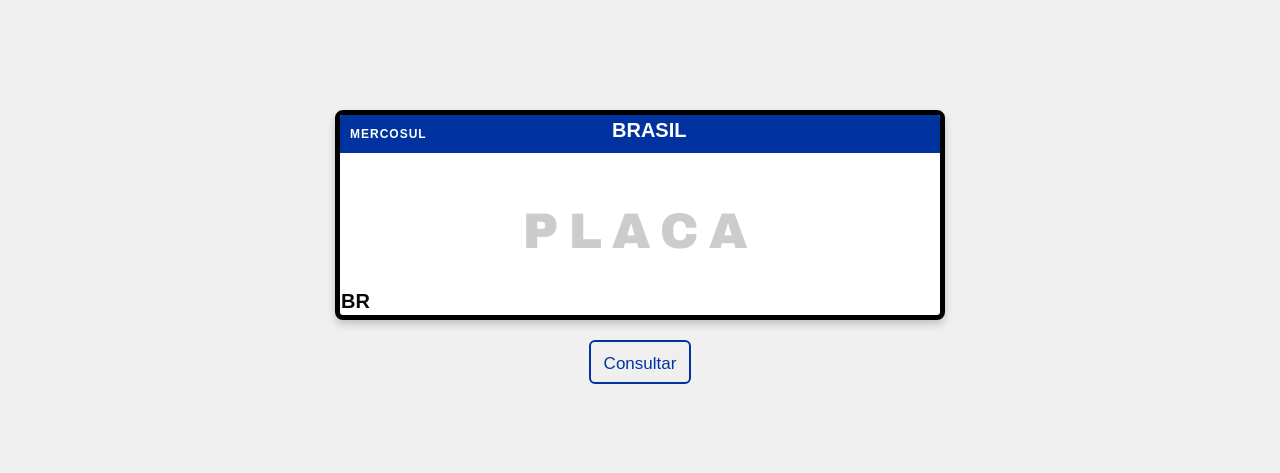
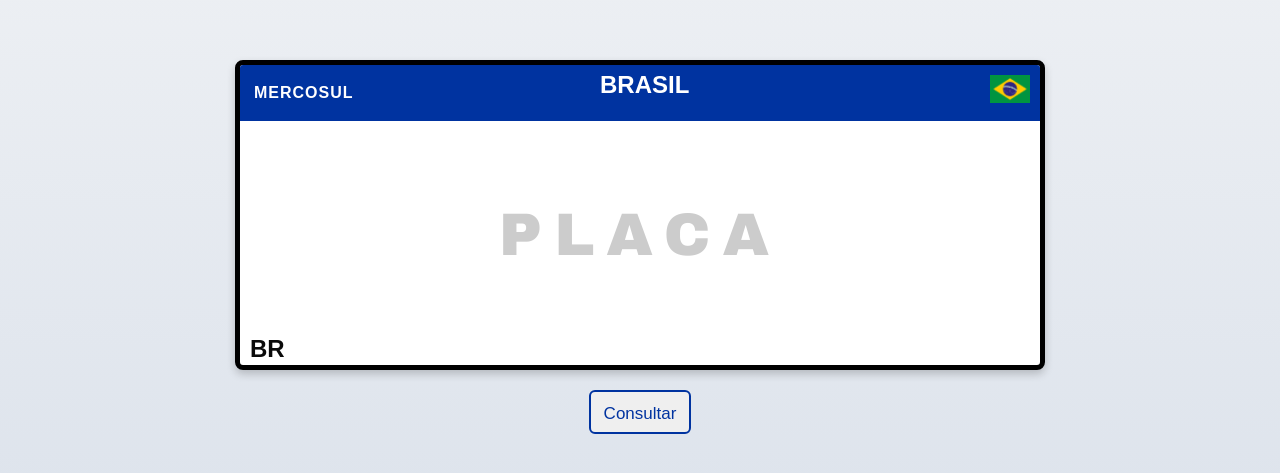
Before and after one commit to EstenioGabriel/consulta-placas-sudeste-brasil, a plain HTML site: page index.html in a window 1280 px wide. Shown: the part 151-624 px from the top of the page. Drawn offline with Linux system fonts and the light colour scheme.

Commit message:
melhorandoPlaca

```diff
--- a/index.html
+++ b/index.html
@@ -15,6 +15,8 @@
             <span class="brasil">BRASIL</span>
             <span class="mercosul">MERCOSUL</span>
             <span class=" BR">BR</span>
+                <img src="image/flagBR.png" alt="Bandeira do Brasil" class="bandeira">
+
         </div>
         <div class="numero-placa">
             <input type="text" id="inputPlaca" maxlength="7" placeholder="PLACA"
@@ -22,7 +24,7 @@
         </div>
     </div>
     <!--Botão da consulta-->
-    <button class="cta">
+    <button class="cta" onclick="consultar()">
         <span>Consultar</span>
         <svg width="13px" height="10px" viewBox="0 0 13 10">
             <polyline points="1 5 5 9 12 1"></polyline>
--- a/script/main.js
+++ b/script/main.js
@@ -0,0 +1,3 @@
+function consultar() {
+
+}
--- a/style/estilo.css
+++ b/style/estilo.css
@@ -1,5 +1,6 @@
 body {
-background: #f0f0f0;
+  overflow: hidden;
+  background: linear-gradient(to bottom, #f0f2f5, #d9e0ea); /* Degradê claro */
   font-family: sans-serif;
   display: flex;
   justify-content: center;
@@ -9,24 +10,24 @@ height: 100vh;
 }
 
 .placa {
-width: 600px;
-height: 200px;
+  width: 800px;
+  height: 300px;
   border: 5px solid #000;
   border-radius: 8px;
   background: white;
   position: relative;
-box-shadow: 0 4px 8px rgba(0,0,0,0.2);
+  box-shadow: 0 4px 8px rgba(0, 0, 0, 0.2);
   overflow: hidden;
 }
 
 .topo-azul {
   background: #0033a0;
-height: 30px;
+  height: 40px;
   width: 100%;
   color: white;
   text-align: left;
-padding: 4px 10px;
-font-size: 12px;
+  padding: 8px 14px;
+  font-size: 16px;
   display: flex;
   align-items: center;
   justify-content: space-between;
@@ -39,36 +40,44 @@ letter-spacing: 1px;
 
 .brasil {
   position: absolute;
-left: 272px;
-top: 4px;
-font-size: 20px;
+  left: 360px;
+  top: 6px;
+  font-size: 24px;
   font-weight: bold;
   color: white;
 }
-.BR{
+
+.BR {
   position: absolute;
-    left: 1px;
-    top: 175px;
-    font-size: 20px;
+  left: 10px;
+  top: 270px;
+  font-size: 24px;
   font-weight: bold;
   color: rgb(10, 10, 10);
+}
+.bandeira {
+  position: absolute;
+  top: 10px;
+  left: 750px;
+  width: 40px;
+  height: auto;
 }
 
 .numero-placa {
   text-align: center;
-margin-top: 50px;
+  margin-top: 80px;
 }
 
 .numero-placa input {
-font-size: 50px;
+  font-size: 60px;
   font-weight: bold;
-letter-spacing: 10px;
+  letter-spacing: 12px;
   color: black;
   text-align: center;
   border: none;
   outline: none;
   font-family: 'Arial Black', sans-serif;
-width: 400px;
+  width: 600px;
 }
 
 .numero-placa input::placeholder {
```
Also changed, not shown: image/flagBR.png (added), image/qrcode_github_esteniogabriel.png (deleted), image/qrcode_projeto_matematica.png (added). Lines whose indentation alone changed are shown as unchanged.
